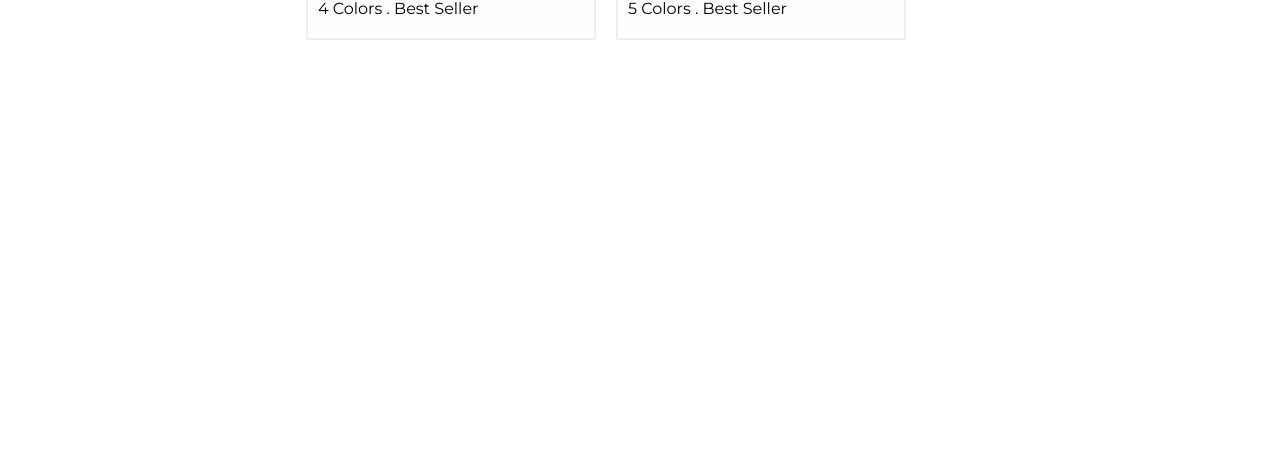
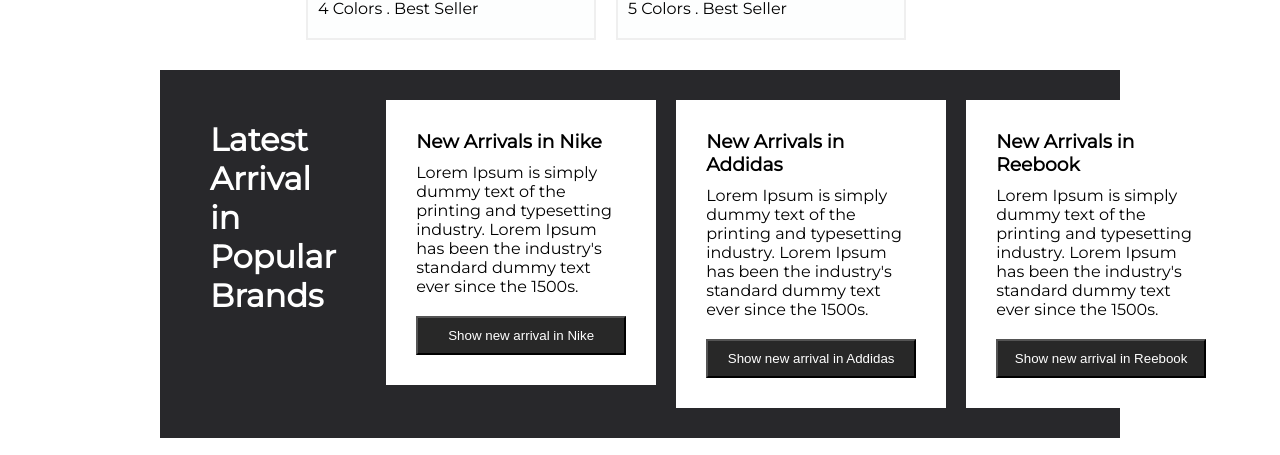
Before and after one commit to khandokar/angular-ekart, an Angular app: page / in a window 1280 px wide. Shown: the part 6567-7022 px from the top of the page. Before the commit the page ends 6637 px from the top, so only its background shows below. Built offline with nearby package versions, Linux system fonts and the light colour scheme.

Commit message:
ng-content example

```diff
--- a/src/app/container/container.component.css
+++ b/src/app/container/container.component.css
@@ -2,3 +2,28 @@
     margin: 20px auto;
     padding: 0px 20vh;
 }
+
+.ekart-featured-products{
+    background-color: #28282B;
+    padding: 20px 10px;
+    display: flex;
+}
+
+.ekart-featured-product-heading{
+    width: 320px;
+    margin: 10px 10px;
+    padding: 20px 30px;
+    color: #fff;
+}
+
+
+.title, .call-to-action {
+    margin: 10px 0;
+}
+
+.call-to-action {
+    background-color: #282828;
+    color: #fff;
+    width: 100%;
+    padding: 10px 0px;
+  }
--- a/src/app/container/container.component.html
+++ b/src/app/container/container.component.html
@@ -14,4 +14,21 @@
     <app-search (searchTextChanged)="setSearchText($event)"></app-search>
     <product-list [searchText]="searchText" #productListComponent></product-list>
     <product-detail *ngIf="productListComponent.selectedProduct" [productListComp]="productListComponent"></product-detail>
+    <div class="ekart-featured-products">
+       <div class="ekart-featured-product-heading">
+         <h1>Latest Arrival in Popular Brands</h1>
+       </div>
+       <featured-brands>
+          <h3 class="title">New Arrivals in Nike</h3>
+          <button class="call-to-action">Show new arrival in Nike</button>
+       </featured-brands>
+       <featured-brands>
+        <h3 class="title">New Arrivals in Addidas</h3>
+        <button class="call-to-action">Show new arrival in Addidas</button>
+       </featured-brands>
+       <featured-brands>
+        <h3 class="title">New Arrivals in Reebook</h3>
+        <button class="call-to-action">Show new arrival in Reebook</button>
+       </featured-brands>
+    </div>
 </div>
--- a/src/app/container/container.component.ts
+++ b/src/app/container/container.component.ts
@@ -3,11 +3,12 @@ import { CommonModule } from '@angular/common';
 import { SearchComponent } from './search/search.component';
 import { ProductListComponent } from './product-list/product-list.component';
 import { ProductDetailComponent } from './product-detail/product-detail.component';
+import { FeaturedBrandsComponent } from './featured-brands/featured-brands.component';
 
 @Component({
   selector: 'app-container',
   standalone: true,
-  imports: [CommonModule,SearchComponent, ProductListComponent, ProductDetailComponent],
+  imports: [CommonModule,SearchComponent, ProductListComponent, ProductDetailComponent, FeaturedBrandsComponent],
   templateUrl: './container.component.html',
   styleUrl: './container.component.css'
 })
--- /dev/null
+++ b/src/app/container/featured-brands/featured-brands.component.css
@@ -0,0 +1,10 @@
+.ekart-featured-product-item {
+    width: 270px;
+    margin: 10px;
+    padding: 20px 30px;
+    background-color: #fff;
+  }
+
+  .title, .description, .call-to-action {
+    margin: 10px 0;
+  }
--- /dev/null
+++ b/src/app/container/featured-brands/featured-brands.component.html
@@ -0,0 +1,8 @@
+<div class="ekart-featured-product-item">
+    <ng-content select=".title"></ng-content>
+    <p class="description">
+      Lorem Ipsum is simply dummy text of the printing and typesetting industry.
+      Lorem Ipsum has been the industry's standard dummy text ever since the 1500s.
+    </p>
+    <ng-content select=".call-to-action"></ng-content>
+  </div>
```
Also changed, not shown: src/app/container/featured-brands/featured-brands.component.ts (added, +12 -0 lines).
